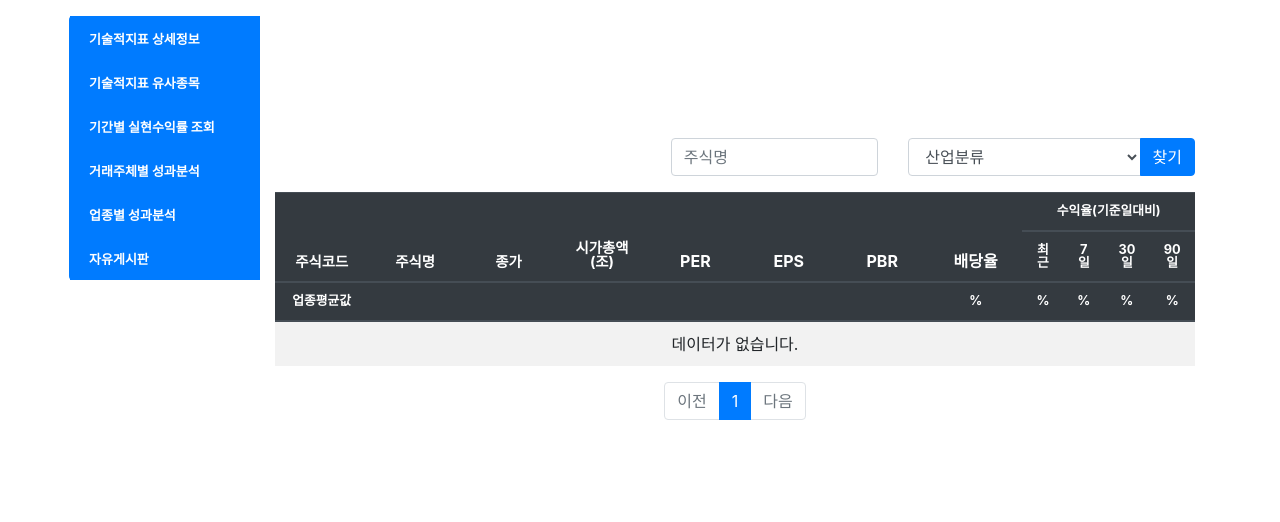
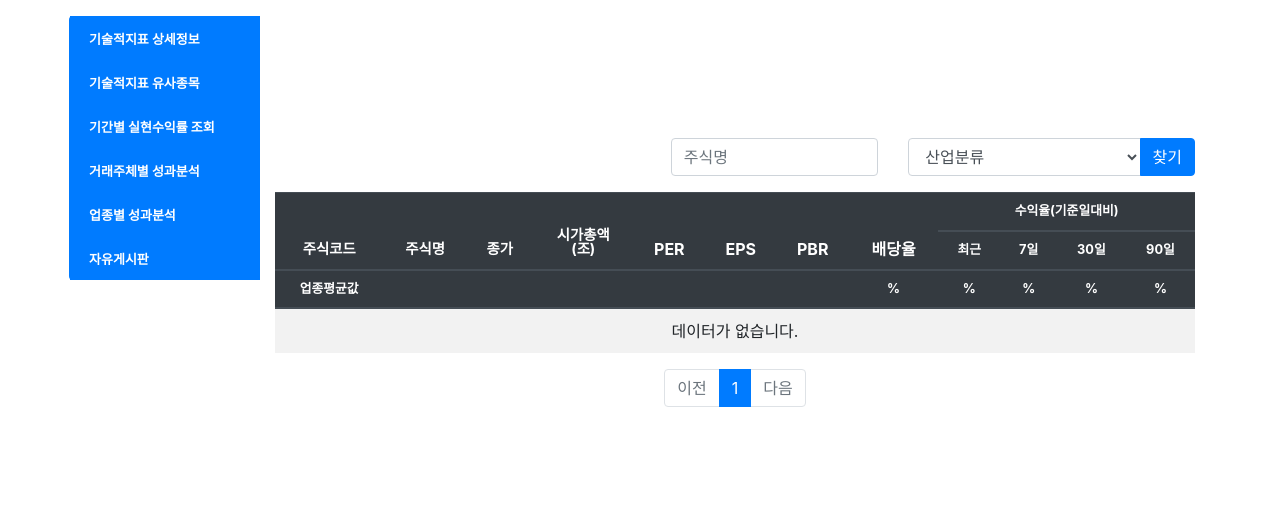
Before and after one commit to yswon2/pybo, a Django app: page /industryperfanaly in a window 1280 px wide. Shown: the part 56-578 px from the top of the page. Run offline with Django 3.2, Linux system fonts and the light colour scheme; data that the repository does not hold is empty; some libraries are stand-ins or nearby versions.

Commit message:
화면수정

```diff
--- a/templates/pybo/industryperfanaly.html
+++ b/templates/pybo/industryperfanaly.html
@@ -88,15 +88,15 @@
                     <table class="table table-striped" >
                         <thead>
                         <tr class="thead-dark text-center align-items-center">
-                            <th class="col-1 align-items-center" rowspan='2'><div style="text-align: center; height: 100%; line-height: 100%; font-size:0.9em;">주식코드</div></th>
-                            <th class="col-1 align-items-center" rowspan='2'><div style="text-align: center; height: 100%; line-height: 100%; font-size:0.9em;">주식명</div></th>
-                            <th class="col-1 align-items-center" rowspan='2'><div style="text-align: center; height: 100%; line-height: 100%; font-size:0.9em;">종가</div></th>
-                            <th class="col-1 align-items-center" rowspan='2'><div style="text-align: center; height: 100%; line-height: 100%; font-size:0.9em;">시가총액<br>(조)</div></th>
-                            <th class="col-1 align-items-center" rowspan='2'><div style="text-align: center; height: 100%; line-height: 100%; font-size:1em;">PER</div></th>
-                            <th class="col-1 align-items-center" rowspan='2'><div style="text-align: center; height: 100%; line-height: 100%; font-size:1em;">EPS</div></th>
-                            <th class="col-1 align-items-center" rowspan='2'><div style="text-align: center; height: 100%; line-height: 100%; font-size:1em;">PBR</div></th>
-                            <th class="col-1 align-items-center" rowspan='2'><div style="text-align: center; height: 100%; line-height: 100%; font-size:1em;">배당율</div></th>
-                            <th class="col-1 align-items-center" colspan='4'><div style="text-align: center; height: 100%; line-height: 100%; font-size:0.8em;">수익율(기준일대비)</div></th>
+                            <th class="col-1.0 align-items-center" rowspan='2'><div style="text-align: center; height: 100%; line-height: 100%; font-size:0.9em;">주식코드</div></th>
+                            <th class="col-1.0 align-items-center" rowspan='2'><div style="text-align: center; height: 100%; line-height: 100%; font-size:0.9em;">주식명</div></th>
+                            <th class="col-1.0 align-items-center" rowspan='2'><div style="text-align: center; height: 100%; line-height: 100%; font-size:0.9em;">종가</div></th>
+                            <th class="col-1.0 align-items-center" rowspan='2'><div style="text-align: center; height: 100%; line-height: 100%; font-size:0.9em;">시가총액<br>(조)</div></th>
+                            <th class="col-1.0 align-items-center" rowspan='2'><div style="text-align: center; height: 100%; line-height: 100%; font-size:1em;">PER</div></th>
+                            <th class="col-1.0 align-items-center" rowspan='2'><div style="text-align: center; height: 100%; line-height: 100%; font-size:1em;">EPS</div></th>
+                            <th class="col-1.0 align-items-center" rowspan='2'><div style="text-align: center; height: 100%; line-height: 100%; font-size:1em;">PBR</div></th>
+                            <th class="col-1.0 align-items-center" rowspan='2'><div style="text-align: center; height: 100%; line-height: 100%; font-size:1em;">배당율</div></th>
+                            <th class="col-1.0 align-items-center" colspan='4'><div style="text-align: center; height: 100%; line-height: 100%; font-size:0.8em;">수익율(기준일대비)</div></th>
                         </tr>
                         <tr class="thead-dark text-center align-items-center">
                             <th class="col-1.0"><div style="height: 100%; line-height: 100%; font-size:0.8em;">최근</div></th>
@@ -109,32 +109,32 @@
                             <th class="col-1.0"><div style="height: 90%; line-height: 100%; font-size:0.8em;">{{ kw }}</div></th>
                             <th class="col-1.0"><div style="height: 90%; line-height: 100%; font-size:1em;"></div></th>
                             <th class="col-1.0"><div style="height: 90%; line-height: 100%; font-size:1em;"></div></th>
-                            <th class="col-1.0"><div style="height: 90%; line-height: 100%; font-size:0.8em;">{{ industry_Avg.PER|floatformat:"2" }}</div></th>
-                            <th class="col-1.0"><div style="height: 90%; line-height: 100%; font-size:0.8em;">{{ industry_Avg.EPS|floatformat:"2" }}</div></th>
-                            <th class="col-1.0"><div style="height: 90%; line-height: 100%; font-size:0.8em;">{{ industry_Avg.PBR|floatformat:"2" }}</div></th>
-                            <th class="col-1.0"><div style="height: 90%; line-height: 100%; font-size:0.8em;">{{ industry_Avg.DivRate|floatformat:"2" }} % </div></th>
-                            <th class="col-1.0"><div style="height: 90%; line-height: 100%; font-size:0.8em;">{{ industry_Avg.FinalPriceT1|floatformat:"2" }} % </div></th>
-                            <th class="col-1.0"><div style="height: 90%; line-height: 100%; font-size:0.8em;">{{ industry_Avg.FinalPriceT7|floatformat:"2" }} % </div></th>
-                            <th class="col-1.0"><div style="height: 90%; line-height: 100%; font-size:0.8em;">{{ industry_Avg.FinalPriceT30|floatformat:"2" }} % </div></th>
-                            <th class="col-1.0"><div style="height: 90%; line-height: 100%; font-size:0.8em;">{{ industry_Avg.FinalPriceT90|floatformat:"2" }} % </div></th>
+                            <th class="col-1.0"><div style="height: 90%; line-height: 100%; font-size:0.8em;">{{ industry_Avg.PER|floatformat:"1" }}</div></th>
+                            <th class="col-1.0"><div style="height: 90%; line-height: 100%; font-size:0.8em;">{{ industry_Avg.EPS|floatformat:"1" }}</div></th>
+                            <th class="col-1.0"><div style="height: 90%; line-height: 100%; font-size:0.8em;">{{ industry_Avg.PBR|floatformat:"1" }}</div></th>
+                            <th class="col-1.0"><div style="height: 90%; line-height: 100%; font-size:0.8em;">{{ industry_Avg.DivRate|floatformat:"1" }} % </div></th>
+                            <th class="col-1.0"><div style="height: 90%; line-height: 100%; font-size:0.8em;">{{ industry_Avg.FinalPriceT1|floatformat:"1" }} % </div></th>
+                            <th class="col-1.0"><div style="height: 90%; line-height: 100%; font-size:0.8em;">{{ industry_Avg.FinalPriceT7|floatformat:"1" }} % </div></th>
+                            <th class="col-1.0"><div style="height: 90%; line-height: 100%; font-size:0.8em;">{{ industry_Avg.FinalPriceT30|floatformat:"1" }} % </div></th>
+                            <th class="col-1.0"><div style="height: 90%; line-height: 100%; font-size:0.8em;">{{ industry_Avg.FinalPriceT90|floatformat:"1" }} % </div></th>
                          </tr>
                         </thead>
                         <tbody>
                         {% if industryperfanaly_list %}
                         {% for industryperfanaly in industryperfanaly_list %}
                         <tr class="text-center align-items-center">
-                            <td><div style="height: 100%; line-height: 100%; font-size:0.9em;">{{ industryperfanaly.StockCode }}</div></td>
-                            <td><div style="height: 100%; line-height: 100%; font-size:0.9em;">{{ industryperfanaly.StockName }}</div></td>
-                            <td><div style="height: 100%; line-height: 100%; font-size:1em;">{{ industryperfanaly.ClosePrice|floatformat:"0" }}</div></td>
-                            <td><div style="height: 100%; line-height: 100%; font-size:1em;">{{ industryperfanaly.ListedStockInfo.MarketCap|div:1000000000000|floatformat:"2" }}</div></td>
-                            <td><div style="height: 100%; line-height: 100%; font-size:1em;">{{ industryperfanaly.ListedStockInfo.PER|floatformat:"2" }} </div></td>
-                            <td><div style="height: 100%; line-height: 100%; font-size:1em;">{{ industryperfanaly.ListedStockInfo.EPS|floatformat:"0" }} </div></td>
-                            <td><div style="height: 100%; line-height: 100%; font-size:1em;">{{ industryperfanaly.ListedStockInfo.PBR|floatformat:"2" }} </div></td>
-                            <td><div style="height: 100%; line-height: 100%; font-size:1em;">{{ industryperfanaly.ListedStockInfo.DivRate|floatformat:"2" }} % </div></td>
-                            <td><div style="height: 100%; line-height: 100%; font-size:0.9em;">{{ industryperfanaly.ListedStockInfo.FinalPriceT|sub:industryperfanaly.ListedStockInfo.FinalPriceT1|div:industryperfanaly.ListedStockInfo.FinalPriceT1|mul:100|floatformat:"1" }} % </div></td>
-                            <td><div style="height: 100%; line-height: 100%; font-size:0.9em;">{{ industryperfanaly.ListedStockInfo.FinalPriceT|sub:industryperfanaly.ListedStockInfo.FinalPriceT7|div:industryperfanaly.ListedStockInfo.FinalPriceT7|mul:100|floatformat:"1" }} % </div></td>
-                            <td><div style="height: 100%; line-height: 100%; font-size:0.9em;">{{ industryperfanaly.ListedStockInfo.FinalPriceT|sub:industryperfanaly.ListedStockInfo.FinalPriceT30|div:industryperfanaly.ListedStockInfo.FinalPriceT30|mul:100|floatformat:"1" }} % </div></td>
-                            <td><div style="height: 100%; line-height: 100%; font-size:0.9em;">{{ industryperfanaly.ListedStockInfo.FinalPriceT|sub:industryperfanaly.ListedStockInfo.FinalPriceT90|div:industryperfanaly.ListedStockInfo.FinalPriceT90|mul:100|floatformat:"1" }} % </div></td>
+                            <td class="col-1.0"><div style="height: 100%; line-height: 100%; font-size:0.9em;">{{ industryperfanaly.StockCode }}</div></td>
+                            <td class="col-1.0"><div style="height: 100%; line-height: 100%; font-size:0.9em;">{{ industryperfanaly.StockName }}</div></td>
+                            <td class="col-1.0"><div style="height: 100%; line-height: 100%; font-size:1em;">{{ industryperfanaly.ClosePrice|floatformat:"0" }}</div></td>
+                            <td class="col-1.0"><div style="height: 100%; line-height: 100%; font-size:1em;">{{ industryperfanaly.ListedStockInfo.MarketCap|div:1000000000000|floatformat:"2" }}</div></td>
+                            <td class="col-1.0"><div style="height: 100%; line-height: 100%; font-size:1em;">{{ industryperfanaly.ListedStockInfo.PER|floatformat:"1" }} </div></td>
+                            <td class="col-1.0"><div style="height: 100%; line-height: 100%; font-size:1em;">{{ industryperfanaly.ListedStockInfo.EPS|floatformat:"0" }} </div></td>
+                            <td class="col-1.0"><div style="height: 100%; line-height: 100%; font-size:1em;">{{ industryperfanaly.ListedStockInfo.PBR|floatformat:"1" }} </div></td>
+                            <td class="col-1.0"><div style="height: 100%; line-height: 100%; font-size:1em;">{{ industryperfanaly.ListedStockInfo.DivRate|floatformat:"1" }} % </div></td>
+                            <td class="col-1.0"><div style="height: 100%; line-height: 100%; font-size:0.9em;">{{ industryperfanaly.ListedStockInfo.FinalPriceT|sub:industryperfanaly.ListedStockInfo.FinalPriceT1|div:industryperfanaly.ListedStockInfo.FinalPriceT1|mul:100|floatformat:"1" }} % </div></td>
+                            <td class="col-1.0"><div style="height: 100%; line-height: 100%; font-size:0.9em;">{{ industryperfanaly.ListedStockInfo.FinalPriceT|sub:industryperfanaly.ListedStockInfo.FinalPriceT7|div:industryperfanaly.ListedStockInfo.FinalPriceT7|mul:100|floatformat:"1" }} % </div></td>
+                            <td class="col-1.0"><div style="height: 100%; line-height: 100%; font-size:0.9em;">{{ industryperfanaly.ListedStockInfo.FinalPriceT|sub:industryperfanaly.ListedStockInfo.FinalPriceT30|div:industryperfanaly.ListedStockInfo.FinalPriceT30|mul:100|floatformat:"1" }} % </div></td>
+                            <td class="col-1.0"><div style="height: 100%; line-height: 100%; font-size:0.9em;">{{ industryperfanaly.ListedStockInfo.FinalPriceT|sub:industryperfanaly.ListedStockInfo.FinalPriceT90|div:industryperfanaly.ListedStockInfo.FinalPriceT90|mul:100|floatformat:"1" }} % </div></td>
                         </tr>
                         {% endfor %}
                         {% else %}
--- a/templates/pybo/investperfanaly.html
+++ b/templates/pybo/investperfanaly.html
@@ -15,7 +15,6 @@
             <!-- Page Content -->
             <div class="col-sm-12 col-md-9 col-lg-10 p-0">
                 <div class="container my-3">
-
                     <div class="row justify-content-center my-3">
                         <script async src="https://pagead2.googlesyndication.com/pagead/js/adsbygoogle.js?client=ca-pub-5997522744771647"
                              crossorigin="anonymous"></script>
```
